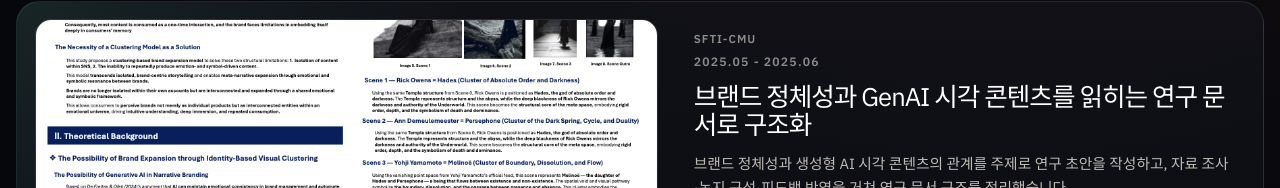
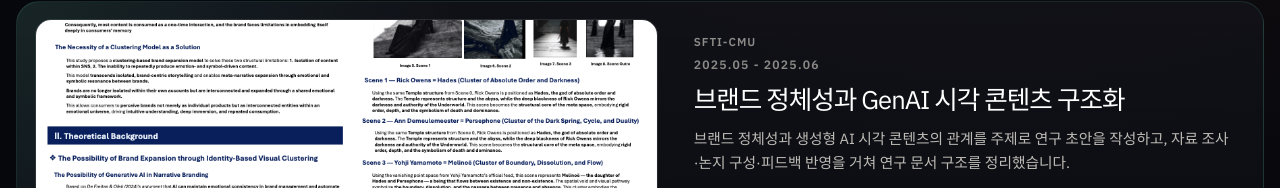
Before and after one commit to yuminseog862-ux/miinnnss, a Next.js app: page /crossangle in a window 1280 px wide. Shown: the part 6638-6826 px from the top of the page. Built offline with nearby package versions, Linux system fonts and the light colour scheme.

Commit message:
Update CrossAngle proof title

```diff
--- a/src/data/portfolio.crossangle.ts
+++ b/src/data/portfolio.crossangle.ts
@@ -504,7 +504,7 @@ export const adsbSupportingProof = {
 export const sftiSupportingProof = {
   label: "SFTI-CMU",
   period: "2025.05 - 2025.06",
-  caseTitle: "브랜드 정체성과 GenAI 시각 콘텐츠를 읽히는 연구 문서로 구조화",
+  caseTitle: "브랜드 정체성과 GenAI 시각 콘텐츠 구조화",
   body:
     "브랜드 정체성과 생성형 AI 시각 콘텐츠의 관계를 주제로 연구 초안을 작성하고, 자료 조사·논지 구성·피드백 반영을 거쳐 연구 문서 구조를 정리했습니다.",
   points: [
```
